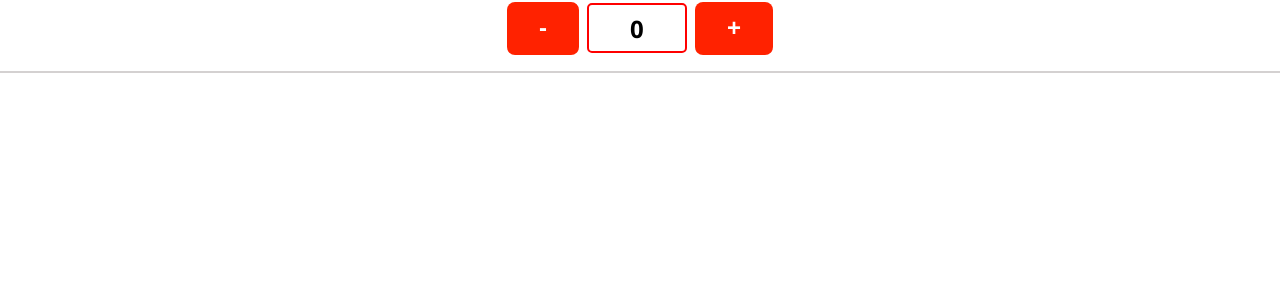
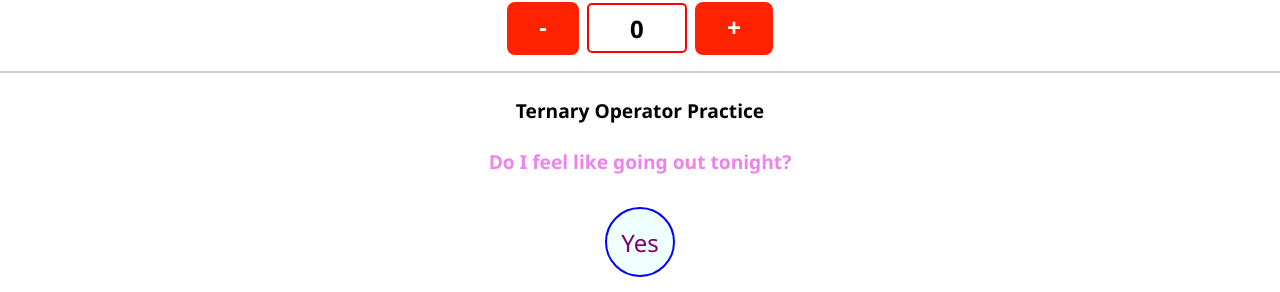
Before and after one commit to amankashyap004/react-practice-projects, a React (Create React App) app: page / in a window 1280 px wide. Shown: the part 712-1004 px from the top of the page. Before the commit the page ends 800 px from the top, so only its background shows below. Built offline with nearby package versions, Linux system fonts and the light colour scheme.

Commit message:
Ternary Operator Practice

```diff
--- a/src/App.css
+++ b/src/App.css
@@ -94,3 +94,44 @@
    align-items: center;
    font-size: 1.5rem;
 }
+
+/* Ternary Operator Practice */
+
+.ternary-operator-practice {
+   padding: 1rem 0;
+   display: flex;
+   justify-content: center;
+   align-items: center;
+   flex-direction: column;
+}
+
+.ternary-operator-practice-heading {
+   padding: 1rem 0;
+   font-size: 1.2rem;
+   color: violet;
+   margin-bottom: 1rem;
+}
+
+.ternary-operator-practice-container {
+   border: 2px solid blue;
+   background-color: azure;
+   border-radius: 50%;
+   height: 70px;
+   width: 70px;
+   display: flex;
+   justify-content: center;
+   align-items: center;
+   cursor: pointer;
+   transition: all 0.3s ease;
+}
+
+.ternary-operator-practice-container:active {
+  transform: scale(1.05);
+}
+
+.ternary-operator-practice-text {
+  font-size: 1.5rem;
+   font-weight: 500;
+   color: rgb(128, 0, 108);
+   transition: all 0.3s ease;
+}
--- a/src/App.js
+++ b/src/App.js
@@ -3,6 +3,7 @@ import Header from "./component/Header";
 import EventListener from "./component/EventListener"
 import Greeting from "./component/Greeting";
 import UseStateCounter from "./component/UseStateCounter";
+import TernaryOperatorPractice from "./component/TernaryOperatorPractice";
 
 function App() {
    return (
@@ -11,6 +12,7 @@ function App() {
          <Greeting />
          <EventListener />
          <UseStateCounter />
+         <TernaryOperatorPractice />
       </div>
    );
 }
--- /dev/null
+++ b/src/component/TernaryOperatorPractice.js
@@ -0,0 +1,22 @@
+import React from "react";
+
+export default function TernaryOperatorPractice() {
+
+    const [isGoingOut, setIsGoingOut] = React.useState(true)
+
+    function click(){
+        setIsGoingOut(prevResult=>!prevResult)
+    }
+
+   return (
+      <div className="container">
+         <section className="ternary-operator-practice">
+            <h3 className="heading">Ternary Operator Practice</h3>
+            <h4 className="ternary-operator-practice-heading">Do I feel like going out tonight?</h4>
+            <div className="ternary-operator-practice-container" onClick={click}>
+               <h3 className="ternary-operator-practice-text">{isGoingOut?"Yes":"No"}</h3>
+            </div>
+         </section>
+      </div>
+   );
+}
```
